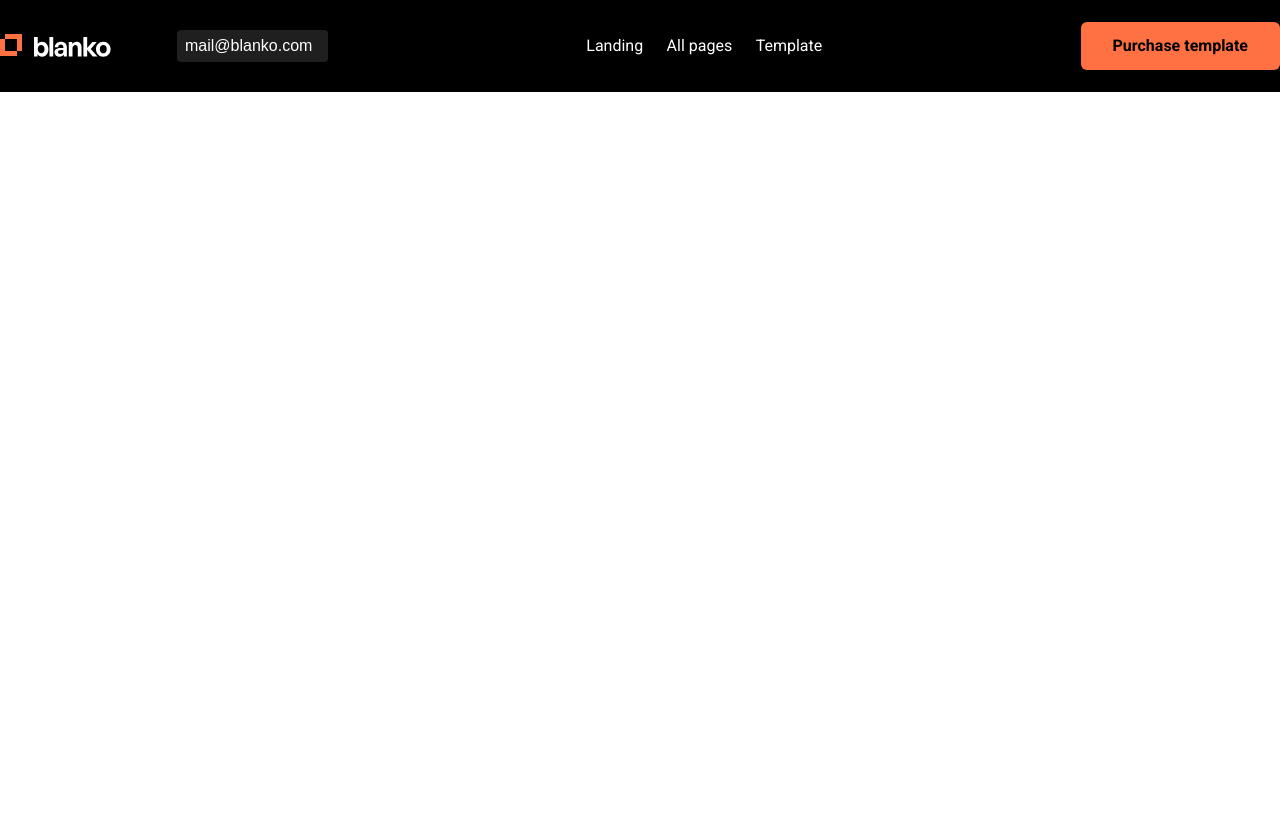
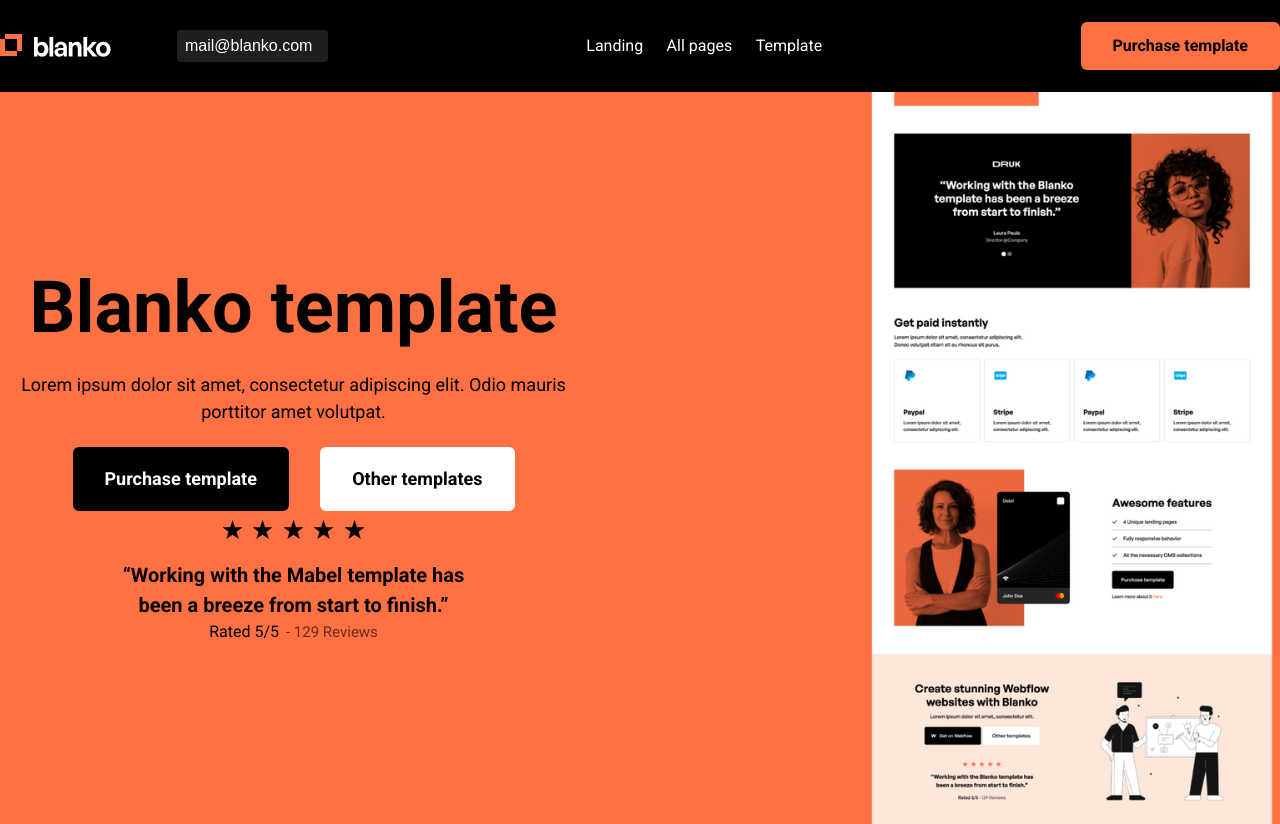
Before and after one commit to Mokkento12/Blanko, a plain HTML site: page index.html in a window 1280 px wide. Before the commit the page ends 800 px from the top, so only its background shows below. Drawn offline with Linux system fonts and the light colour scheme.

Commit message:
create: hero

```diff
--- a/css/style.css
+++ b/css/style.css
@@ -10,20 +10,22 @@ body {
   font-family: 'Roboto', sans-serif;
 }
 
+/* Header */
 .header {
   display: flex;
   align-items: center;
   justify-content: center;
   background: rgb(0, 0, 0);
+  z-index: 99;
 }
 
 .header__container {
-  width: 1920px;
+  width: 1440px;
   display: flex;
   align-items: center;
   justify-content: space-between;
   padding: 22px 0;
-  margin: 0 auto;
+  /* margin: 0 auto; */
 }
 
 .header__contact {
@@ -85,3 +87,126 @@ body {
   cursor: pointer;
   text-decoration: none;
 }
+
+/* Hero */
+
+.hero {
+  display: flex;
+  height: 732px;
+  align-items: center;
+  justify-content: center;
+  background: rgb(255, 113, 67);
+  position: relative;
+  z-index: -1;
+}
+
+.hero__container {
+  width: 1280px;
+  display: flex;
+  align-items: center;
+  justify-content: space-between;
+  padding: 100px 0;
+}
+
+.hero__desc {
+  display: flex;
+  align-items: center;
+  justify-content: space-between;
+  flex-direction: column;
+}
+
+.hero__title {
+  color: rgb(0, 0, 0);
+  font-size: 72px;
+  font-weight: 700;
+  line-height: 72px;
+  text-align: center;
+  margin-bottom: 27px;
+}
+
+.hero__text {
+  width: 587px;
+  color: rgb(0, 0, 0);
+  font-size: 18px;
+  font-weight: 400;
+  line-height: 27px;
+  text-align: center;
+  margin-bottom: 22px;
+}
+
+.hero__btns {
+  width: 442px;
+  display: flex;
+  align-items: center;
+  justify-content: space-between;
+}
+
+.hero__btn {
+  border-radius: 6px;
+  font-size: 18px;
+  font-weight: 700;
+  line-height: 24px;
+  text-align: center;
+  text-decoration: none;
+  padding: 20px 32px;
+  margin-bottom: 9px;
+}
+
+.dark {
+  color: rgb(255, 255, 255);
+  background: rgb(0, 0, 0);
+}
+
+.light {
+  color: rgb(0, 0, 0);
+  background: rgb(255, 255, 255);
+}
+
+.testimonials {
+  display: flex;
+  align-items: center;
+  justify-content: center;
+  flex-direction: column;
+}
+
+.stars {
+  width: 142px;
+  display: flex;
+  align-items: center;
+  justify-content: space-between;
+  margin-bottom: 20px;
+}
+
+.testimonials__text {
+  width: 368px;
+  color: rgb(0, 0, 0);
+  font-size: 20px;
+  font-weight: 700;
+  line-height: 30px;
+  text-align: center;
+}
+
+.rating {
+  display: flex;
+  align-items: center;
+}
+
+.rate {
+  color: rgba(0, 0, 0, 0.6);
+  font-size: 15px;
+  font-weight: 400;
+  line-height: 24px;
+  text-align: center;
+}
+
+.bold {
+  color: rgb(0, 0, 0);
+  font-size: 16px;
+  margin-right: 7px;
+}
+
+.hero__img {
+  position: absolute;
+  left: 67.42%;
+  bottom: 0;
+}
--- a/index.html
+++ b/index.html
@@ -23,6 +23,40 @@
         </div>
         <!-- /.header__container -->
     </header>
+    <!-- .header -->
+    <section class="hero">
+        <div class="hero__container">
+            <div class="hero__desc">
+                <h2 class="hero__title">Blanko template</h2>
+                <p class="hero__text">Lorem ipsum dolor sit amet, consectetur
+                    adipiscing elit.
+                    Odio mauris porttitor amet volutpat.</p>
+                <div class="hero__btns">
+                    <a href="#" class="hero__btn dark">Purchase template</a>
+                    <a href="#" class="hero__btn light">Other templates</a>
+                </div>
+                <div class="testimonials">
+                    <div class="stars">
+                        <img src="img/star.svg" alt="star" class="star">
+                        <img src="img/star.svg" alt="star" class="star">
+                        <img src="img/star.svg" alt="star" class="star">
+                        <img src="img/star.svg" alt="star" class="star">
+                        <img src="img/star.svg" alt="star" class="star">
+                    </div>
+                    <p class="testimonials__text">“Working with the Mabel
+                        template has been a breeze
+                        from start to finish.”</p>
+                    <div class="rating">
+                        <span class="rate bold">Rated 5/5</span>
+                        <span class="rate">- 129 Reviews</span>
+                    </div>
+                </div>
+            </div>
+            <img src="img/hero-img.png" alt="hero image" class="hero__img">
+        </div>
+        <!-- /.hero__container -->
+    </section>
+    <!-- /.hero -->
     <script src="js/script.js"></script>
 </body>
 </html>
```
Also changed, not shown: img/hero-img.png (added), img/star.svg (added).
